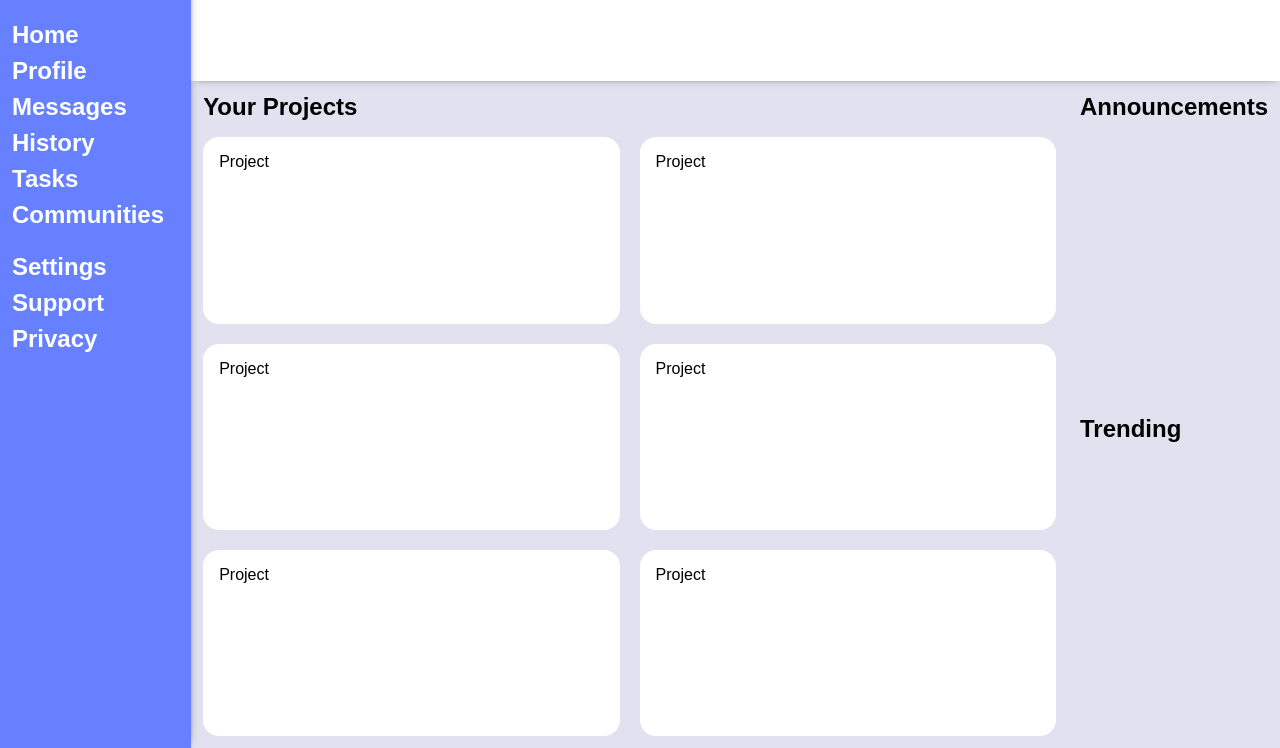
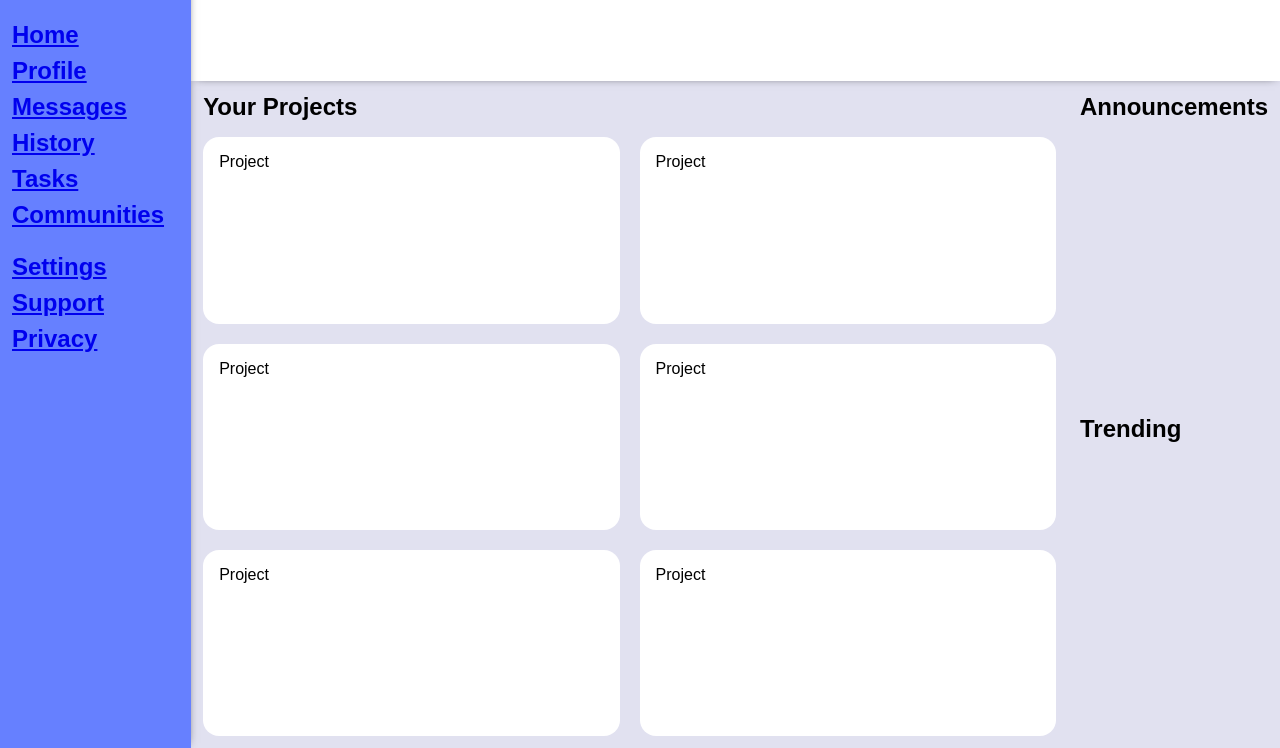
Before and after one commit to justonhart/odin-dashboard, a plain HTML site: page index.html in a window 1280 px wide. Shown: the part 52-800 px from the top of the page. Drawn offline with Linux system fonts and the light colour scheme.

Commit message:
add a tags to sidenav

```diff
--- a/index.html
+++ b/index.html
@@ -9,17 +9,17 @@
 	<div id="sidenav">
 		<h1>Dashboard</h1>
 		<ul>
-			<li>Home</li>
-			<li>Profile</li>
-			<li>Messages</li>
-			<li>History</li>
-			<li>Tasks</li>
-			<li>Communities</li>
+			<li><a href="#">Home</a></li>
+			<li><a href="#">Profile</a></li>
+			<li><a href="#">Messages</a></li>
+			<li><a href="#">History</a></li>
+			<li><a href="#">Tasks</a></li>
+			<li><a href="#">Communities</a></li>
 		</ul>
 		<ul>
-			<li>Settings</li>
-			<li>Support</li>
-			<li>Privacy</li>
+			<li><a href="#">Settings</a></li>
+			<li><a href="#">Support</a></li>
+			<li><a href="#">Privacy</a></li>
 		</ul>
 	</div>
 	<div id="header">
```
